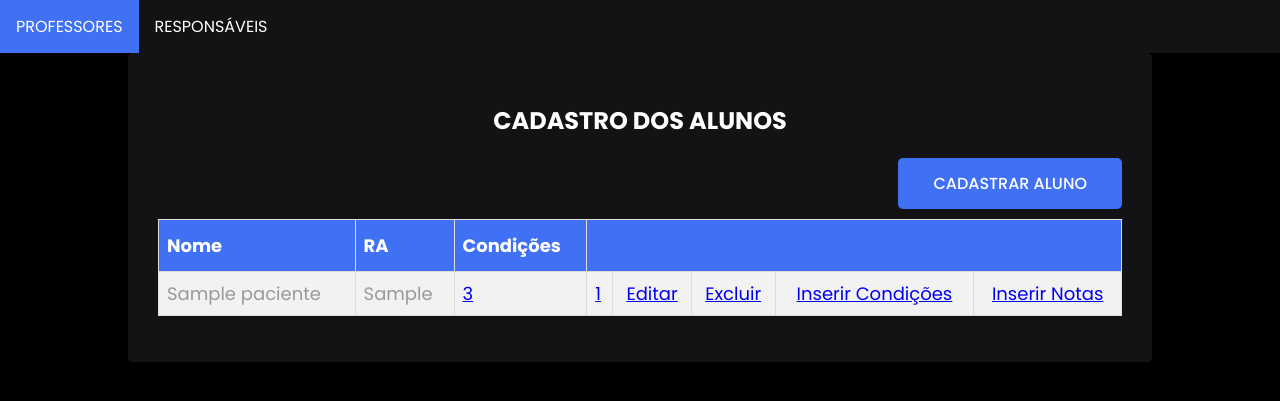
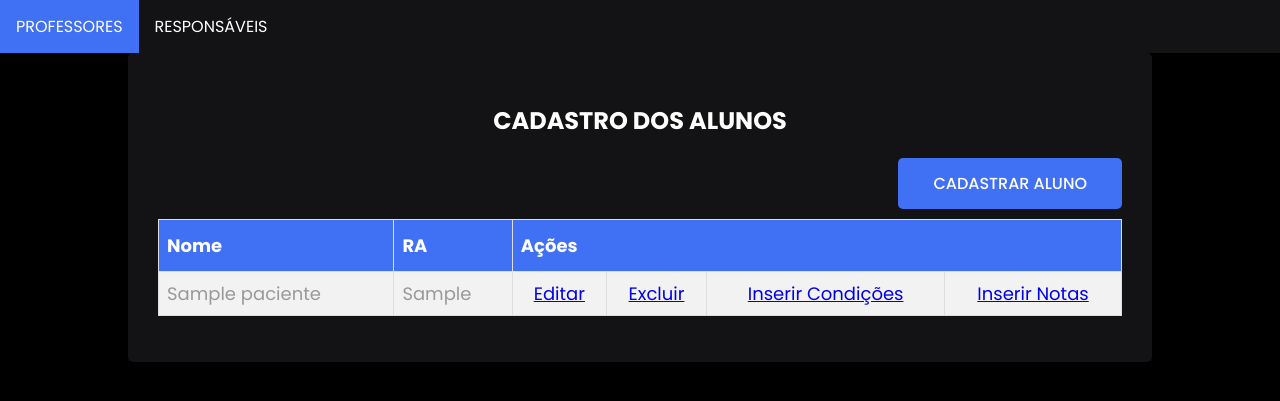
Before and after one commit to LyneCrist/Gestao-Escolar-Digital, a Django app: page /pacientes/ in a window 1280 px wide. Shown: the top 401 px of the page. Run offline with Django 5.2, Linux system fonts and the light colour scheme; tables that the repository leaves empty hold one stand-in row (values such as "Sample post"); parts of the project's set-up code (start-up, migrations or seed data) failed here and were passed over.

Commit message:
tirado algumas colunas na tabela da 1 pagina

```diff
--- a/pacientes/templates/lista_pacientes.html
+++ b/pacientes/templates/lista_pacientes.html
@@ -25,22 +25,15 @@ Lista Pacientes
                 <tr>
                     <th>Nome</th>
                     <th>RA</th>
-                    <th>Condições</th>
-                    {% comment %} <th>Transportes</th> {% endcomment %}
-                    <th colspan="6"></th>
+                    <th colspan="5">Ações</th>
                 </tr>
+
                 {% for paciente in pacientes %}
                 <tr>
                     <td>{{ paciente.nome }}</td>
-                    <td>{{ paciente.cartao_sus }}</td>
-                    <td>
-                        <a href=" {% url 'editar_paciente' paciente.id %}">3</a>
+                    <td>{{ paciente.cartao_sus }}
                     </td>
-                    <td>
-                        <a href=" {% url 'paciente_transportes' paciente.id %}">
-                            {{ paciente.total_transportes }}
-                        </a>
-                    </td>
+
                     <td class="td-align-center"">
                         <a href=" {% url 'editar_paciente' paciente.id %}">Editar</a>
                     </td>
```
